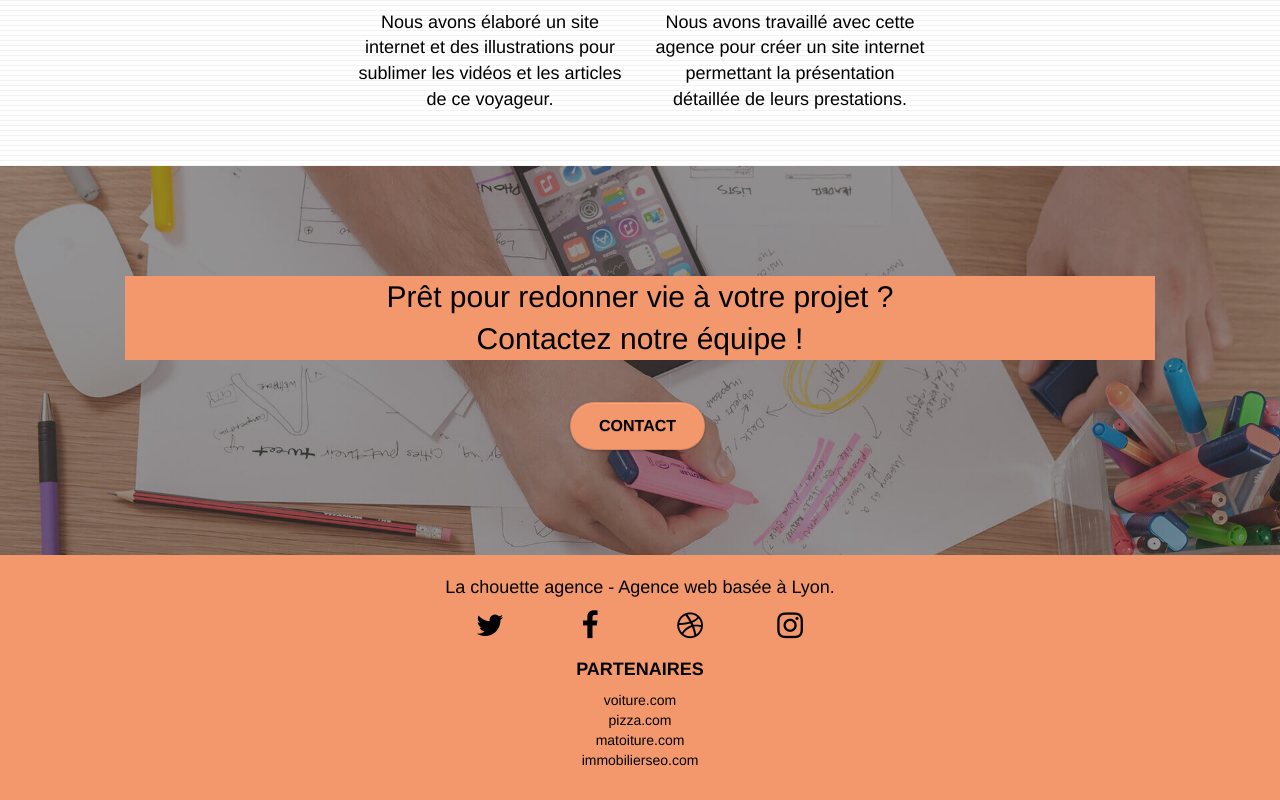
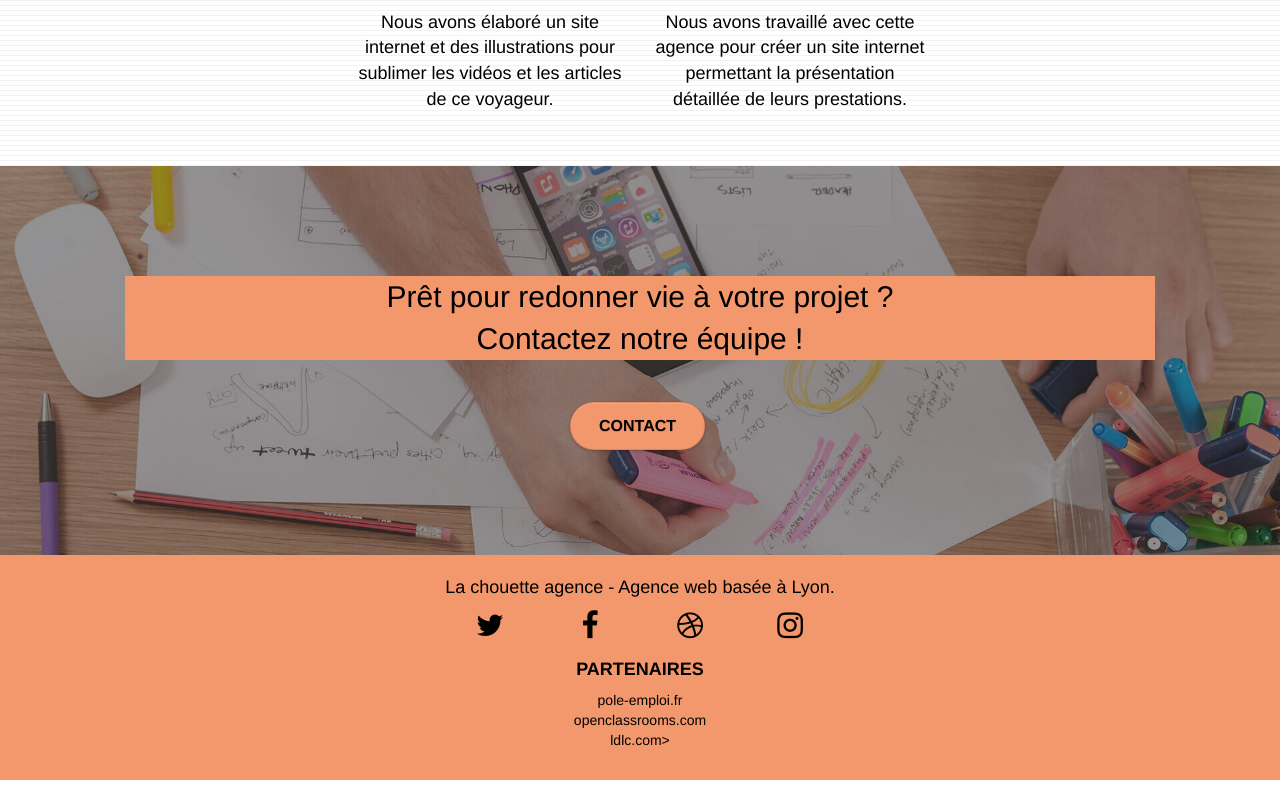
Before and after one commit to AdrienBriaux/Projet_4, a plain HTML site: page index.html in a window 1280 px wide. Shown: the part 3373-4173 px from the top of the page. Drawn offline with Linux system fonts and the light colour scheme.

Commit message:
Changement des liens des partenaires

```diff
--- a/index.html
+++ b/index.html
@@ -42,7 +42,8 @@
 	<meta name="twitter:description"
 		content="La chouette agence est une entreprise de Web design basé à Lyon qui aide
 	les entreprises à devenir attractives et visibles sur internet. Venez découvrir quelques créations de nos experts. Notre équipe vous guidera dans votre projet" />
-	<meta name="twitter:image" content="https://github.com/AdrienBriaux/la-chouette-agence-webdesign/blob/master/img_twitter_card/La-chouette-agence-twittercard.jpg?raw=true" />
+	<meta name="twitter:image"
+		content="https://github.com/AdrienBriaux/la-chouette-agence-webdesign/blob/master/img_twitter_card/La-chouette-agence-twittercard.jpg?raw=true" />
 
 	<!--end-->
 
@@ -351,12 +352,12 @@
 								<h3>Partenaires</h3>
 								<ul>
 
-									<!--liens en nofollow car ils ne pointent vers aucun contenu, inutile pour le SEO-->
+									<!--Changement des partenaires-->
 
-									<li><a href="voiture.com" rel="nofollow">voiture.com</a></li>
-									<li><a href="pizza.com" rel="nofollow">pizza.com</a></li>
-									<li><a href="matoiture.com" rel="nofollow">matoiture.com</a></li>
-									<li><a href="immobilierseo.com" rel="nofollow">immobilierseo.com</a></li>
+									<li><a href="https://www.pole-emploi.fr/">pole-emploi.fr</a></li>
+									<li><a href="https://openclassrooms.com/fr/">openclassrooms.com</a></li>
+									<li><a href="https://www.ldlc.com/">ldlc.com></a></li>
+
 								</ul>
 							</div>
 						</div>
```
